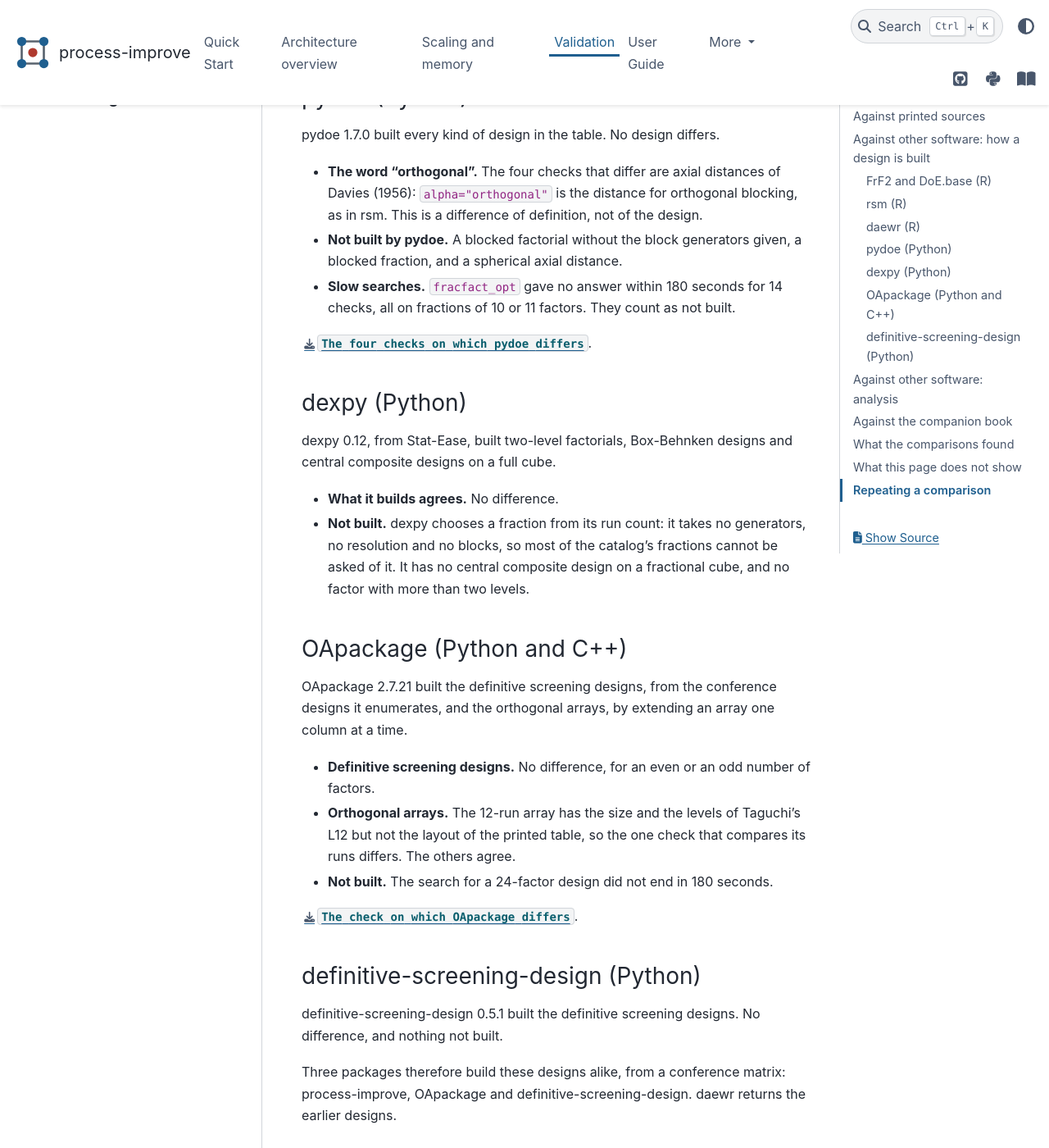
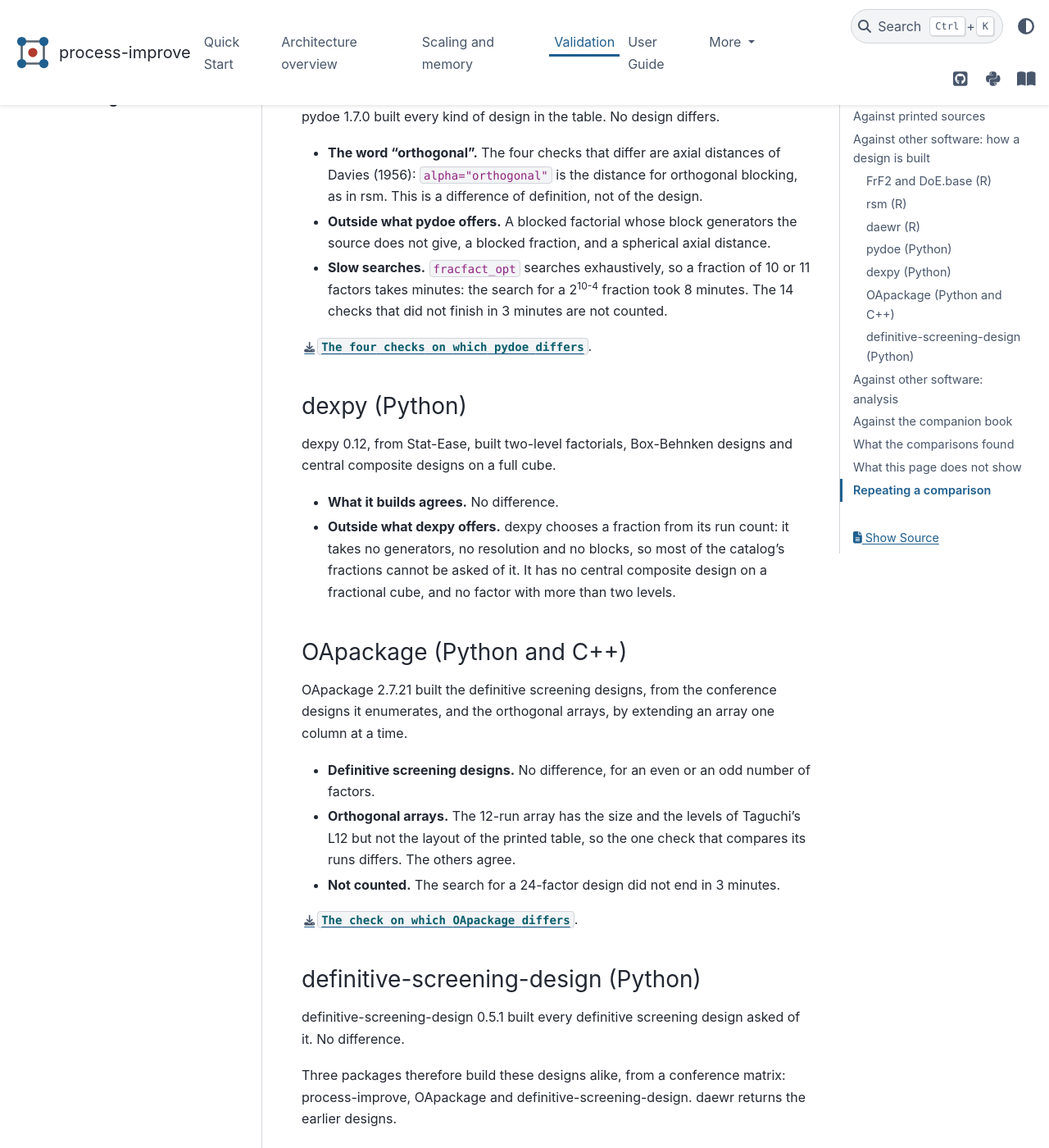
Before and after one commit to kgdunn/process-improve, a Sphinx documentation site: the page built from docs/validation.rst, in a window 1280 px wide and 1400 px high, scrolled down 6932 px. Shown: the whole window at 82% size. Built offline with Sphinx 7.4.7 and the PyData theme 0.15.4, drawn with Linux system fonts in a browser that asks for light colours; some of the changed text lies outside the part shown.

Commit message:
Validation: measure each package on the designs it built
A request outside what a package offers (blocks, a kind of design, an
option) or a search that did not finish in time is its scope, not a fault.
The table no longer counts these against the package and has no 'Not built'
column; each package's section says what it does not offer. pydoe 1.7.0:
3,166 checks, 3,162 agree, 4 differ. dexpy 0.12: 370 checks, all agree.

Co-Authored-By: Claude Opus 5.5 <noreply@anthropic.com>
Claude-Session: https://claude.ai/code/session_01S4nNrPkUPaohxFC2ZXtzgY

```diff
--- a/docs/validation.rst
+++ b/docs/validation.rst
@@ -135,14 +135,16 @@ Only the construction changes, so a difference is a difference in the design.
 .. csv-table:: Design construction against other packages, 22 November 2026 (commit ``37f81b6``); pydoe 1.7.0 on 23 November (commit ``22f507f``)
    :file: validation/design_crosscheck.csv
    :header-rows: 1
-   :widths: 30 38 8 8 8 8
+   :widths: 30 46 8 8 8
 
 How to read the table:
 
-- **Checks** are the numbers of the kinds of design the package builds. **Agree** means both
-  packages give the number the source prints. **Differ** means they give different answers.
-  **Not built** means the package has no design for the request, declines it, or gives no
-  answer in 180 seconds.
+- **Checks** are the printed numbers measured on a design the package built. **Agree** means
+  both packages give the number the source prints. **Differ** means they give different
+  answers.
+- A request outside what a package offers, such as blocks or a kind of design it does not
+  build, is not counted: it is the package's scope, not a fault. Each package's section below
+  says what it does not offer.
 - The numbers that neither package gives as printed are left out: the catalog records their
   cause, most often a misprint in the source.
 - No package here builds OMARS designs, so their 47 checks are in no row.
@@ -177,8 +179,8 @@ orthogonal arrays.
 - **Orthogonal arrays.** DoE.base's arrays have the size and the levels of Taguchi's L8, L9,
   L12, L16 and L27, but not the layout of the printed tables, so the checks that compare runs
   differ. Their equivalence was not tested.
-- **Not built.** A Plackett-Burman design of 136 runs (Schmidt and Launsby, 2000) and a
-  factorial of one factor.
+- **Not counted.** A factorial of one factor, which FrF2 does not offer, and a Plackett-Burman
+  design of 136 runs (Schmidt and Launsby, 2000), for the second reason below.
 
 Two observations on FrF2:
 
@@ -242,7 +244,7 @@ daewr 1.2-11 built the definitive screening designs, with ``DefScreen``.
   conference matrix (Xiao, Lin and Bai, 2012): 2m + 3 runs for an odd number of factors m, the
   run count later sources print, and 25 runs for 12 factors. The checks of run counts, and of
   the measures that follow from them, therefore differ.
-- **Not built.** Designs for 3 factors, and for more than 12.
+- **Outside what DefScreen offers.** Designs for 3 factors, and for more than 12.
 
 :download:`The checks on which daewr differs <validation/differences_daewr.csv>`.
 
@@ -275,10 +277,11 @@ pydoe 1.7.0 built every kind of design in the table. No design differs.
 - **The word "orthogonal".** The four checks that differ are axial distances of Davies (1956):
   ``alpha="orthogonal"`` is the distance for orthogonal blocking, as in rsm. This is a
   difference of definition, not of the design.
-- **Not built by pydoe.** A blocked factorial without the block generators given, a blocked
-  fraction, and a spherical axial distance.
-- **Slow searches.** ``fracfact_opt`` gave no answer within 180 seconds for 14 checks, all on
-  fractions of 10 or 11 factors. They count as not built.
+- **Outside what pydoe offers.** A blocked factorial whose block generators the source does not
+  give, a blocked fraction, and a spherical axial distance.
+- **Slow searches.** ``fracfact_opt`` searches exhaustively, so a fraction of 10 or 11 factors
+  takes minutes: the search for a 2\ :sup:`10-4` fraction took 8 minutes. The 14 checks that
+  did not finish in 3 minutes are not counted.
 
 :download:`The four checks on which pydoe differs <validation/differences_pydoe.csv>`.
 
@@ -291,9 +294,10 @@ dexpy 0.12, from Stat-Ease, built two-level factorials, Box-Behnken designs and
 composite designs on a full cube.
 
 - **What it builds agrees.** No difference.
-- **Not built.** dexpy chooses a fraction from its run count: it takes no generators, no
-  resolution and no blocks, so most of the catalog's fractions cannot be asked of it. It has
-  no central composite design on a fractional cube, and no factor with more than two levels.
+- **Outside what dexpy offers.** dexpy chooses a fraction from its run count: it takes no
+  generators, no resolution and no blocks, so most of the catalog's fractions cannot be asked of
+  it. It has no central composite design on a fractional cube, and no factor with more than two
+  levels.
 
 .. _validation-oapackage:
 
@@ -307,7 +311,7 @@ enumerates, and the orthogonal arrays, by extending an array one column at a tim
 - **Orthogonal arrays.** The 12-run array has the size and the levels of Taguchi's L12 but not
   the layout of the printed table, so the one check that compares its runs differs. The others
   agree.
-- **Not built.** The search for a 24-factor design did not end in 180 seconds.
+- **Not counted.** The search for a 24-factor design did not end in 3 minutes.
 
 :download:`The check on which OApackage differs <validation/differences_oapackage.csv>`.
 
@@ -316,8 +320,8 @@ enumerates, and the orthogonal arrays, by extending an array one column at a tim
 definitive-screening-design (Python)
 ~~~~~~~~~~~~~~~~~~~~~~~~~~~~~~~~~~~~
 
-definitive-screening-design 0.5.1 built the definitive screening designs. No difference, and
-nothing not built.
+definitive-screening-design 0.5.1 built every definitive screening design asked of it. No
+difference.
 
 Three packages therefore build these designs alike, from a conference matrix: process-improve,
 OApackage and definitive-screening-design. daewr returns the earlier designs.
--- a/docs/validation/design_crosscheck.csv
+++ b/docs/validation/design_crosscheck.csv
@@ -1,9 +1,9 @@
-Package,Designs compared,Checks,Agree,Differ,Not built
-FrF2 2.3-5 (R),"full factorial, fractional factorial, Plackett-Burman","2,757","2,755",0,2
-DoE.base 1.2-5 (R),"full factorial, orthogonal array",49,42,7,0
-rsm 2.10.6 (R),"Box-Behnken, central composite",319,309,10,0
-daewr 1.2-11 (R),definitive screening,131,99,26,6
-dexpy 0.12 (Python),"full factorial, fractional factorial, Box-Behnken, central composite","3,030",370,0,"2,660"
-OApackage 2.7.21 (Python),"definitive screening, orthogonal array",141,139,1,1
-definitive-screening-design 0.5.1 (Python),definitive screening,127,127,0,0
-pydoe 1.7.0 (Python),"full factorial, fractional factorial, Plackett-Burman, Box-Behnken, central composite, definitive screening, orthogonal array","3,248","3,162",4,82
+Package,Designs compared,Checks,Agree,Differ
+FrF2 2.3-5 (R),"full factorial, fractional factorial, Plackett-Burman","2,755","2,755",0
+DoE.base 1.2-5 (R),"full factorial, orthogonal array",49,42,7
+rsm 2.10.6 (R),"Box-Behnken, central composite",319,309,10
+daewr 1.2-11 (R),definitive screening,125,99,26
+dexpy 0.12 (Python),"full factorial, fractional factorial, Box-Behnken, central composite",370,370,0
+OApackage 2.7.21 (Python),"definitive screening, orthogonal array",140,139,1
+definitive-screening-design 0.5.1 (Python),definitive screening,127,127,0
+pydoe 1.7.0 (Python),"full factorial, fractional factorial, Plackett-Burman, Box-Behnken, central composite, definitive screening, orthogonal array","3,166","3,162",4
```
Also changed, not shown: changelog.d/2026-11-23-validation-pydoe-1-7-0.documentation.md (+5 -4 lines), 1 other file.
